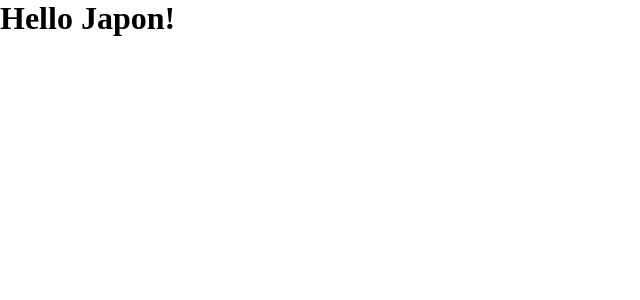
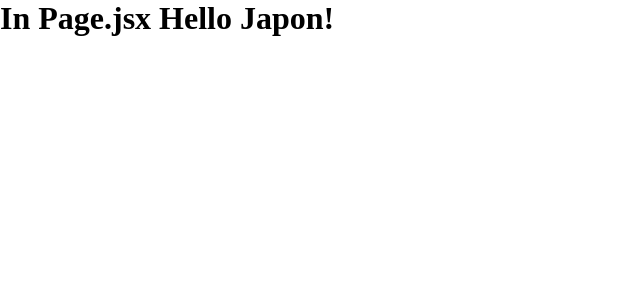
Before and after one commit to CaoBeee/japonese-food, a Next.js app: page / in a window 1280 px wide. Shown: the top 300 px of the page, without its empty margins (0-640 px from the left). Built offline with nearby package versions, Linux system fonts and the light colour scheme.

Commit message:
switched back to app router

```diff
--- /dev/null
+++ b/src/app/About/page.js
@@ -0,0 +1,3 @@
+export default function About() {
+	return <h1>About Page</h1>
+}
--- a/src/pages/_app.js
+++ b/src/app/layout.js
@@ -1,11 +1,9 @@
-import '../styles/globals.css'
-import RootLayout from '../layouts/RootLayout'
 import Head from 'next/head'
 import favicon from '../../public/favicon.ico'
 
-function MyApp({ Component, pageProps }) {
+export default function RootLayout({ children }) {
 	return (
-		<RootLayout>
+		<html>
 			<Head>
 				<title>Japon</title>
 				<link
@@ -14,9 +12,7 @@ function MyApp({ Component, pageProps }) {
 					type='image/x-icon'
 				/>
 			</Head>
-			<Component {...pageProps} />
-		</RootLayout>
+			<body>{children}</body>
+		</html>
 	)
 }
-
-export default MyApp
--- /dev/null
+++ b/src/app/page.js
@@ -0,0 +1,10 @@
+import '../styles/globals.css'
+import Layout from './layout'
+
+export default function Page() {
+	return (
+		<Layout>
+			<h1>In Page.jsx Hello Japon!</h1>
+		</Layout>
+	)
+}
--- a/src/layouts/RootLayout.js
+++ /dev/null
@@ -1,7 +0,0 @@
-export default function RootLayout({ children }) {
-	return (
-		<>
-			<main>{children}</main>
-		</>
-	)
-}
--- a/src/pages/About.js
+++ /dev/null
@@ -1,5 +0,0 @@
-const About = () => {
-	return <h1>About Page</h1>
-}
-
-export default About
--- a/src/pages/_document.js
+++ /dev/null
@@ -1,17 +0,0 @@
-import Document, { Html, Head, Main, NextScript } from 'next/document'
-
-class MyDocument extends Document {
-	render() {
-		return (
-			<Html>
-				<Head />
-				<body style={{ margin: 0 }}>
-					<Main />
-					<NextScript />
-				</body>
-			</Html>
-		)
-	}
-}
-
-export default MyDocument
--- a/src/pages/index.js
+++ /dev/null
@@ -1,5 +0,0 @@
-const LandingPage = () => {
-	return <h1>Hello Japon!</h1>
-}
-
-export default LandingPage
```
